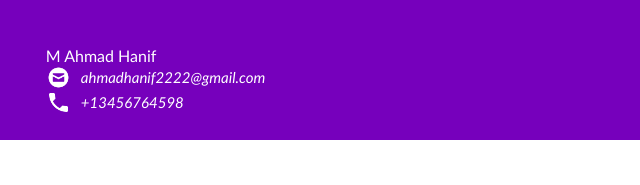
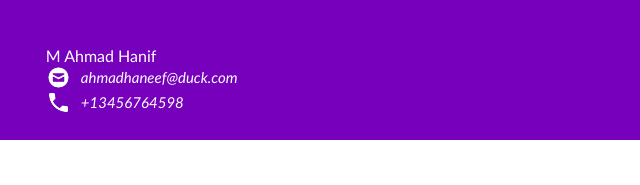
Before and after one commit to AhmadHanif12/Draft-Portfolio, a plain HTML site: page index.html in a window 1280 px wide. Shown: the top 185 px of the page, 0-640 px from the left. Drawn offline with Linux system fonts and the light colour scheme.

Commit message:
Update index.html

```diff
--- a/index.html
+++ b/index.html
@@ -16,7 +16,7 @@
                 <div class="contact_info">
                     <img src="html_finalprojimages/envelope.png"
                         alt="https://icons8.com/icon/124377/circled-envelope" />
-                    ahmadhanif2222@gmail.com
+                    ahmadhaneef@duck.com
                 </div>
                 <div style="clear:both;"></div>
                 <div class="contact_info">
```
